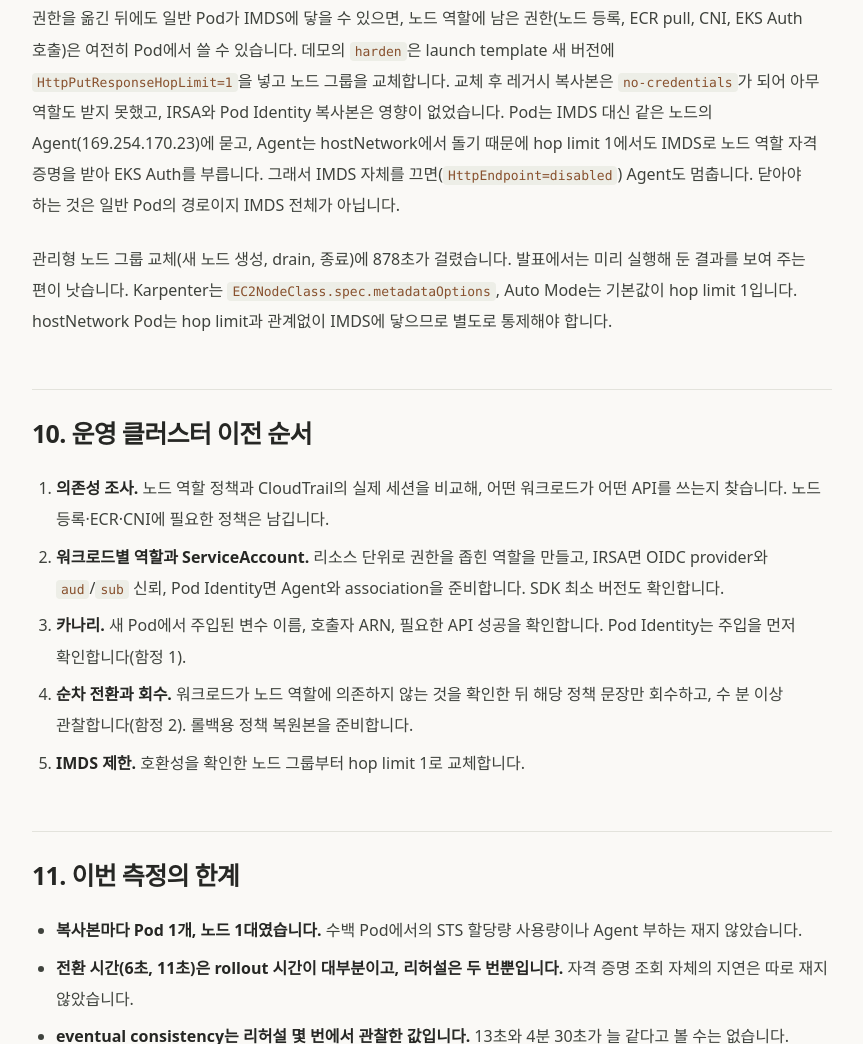
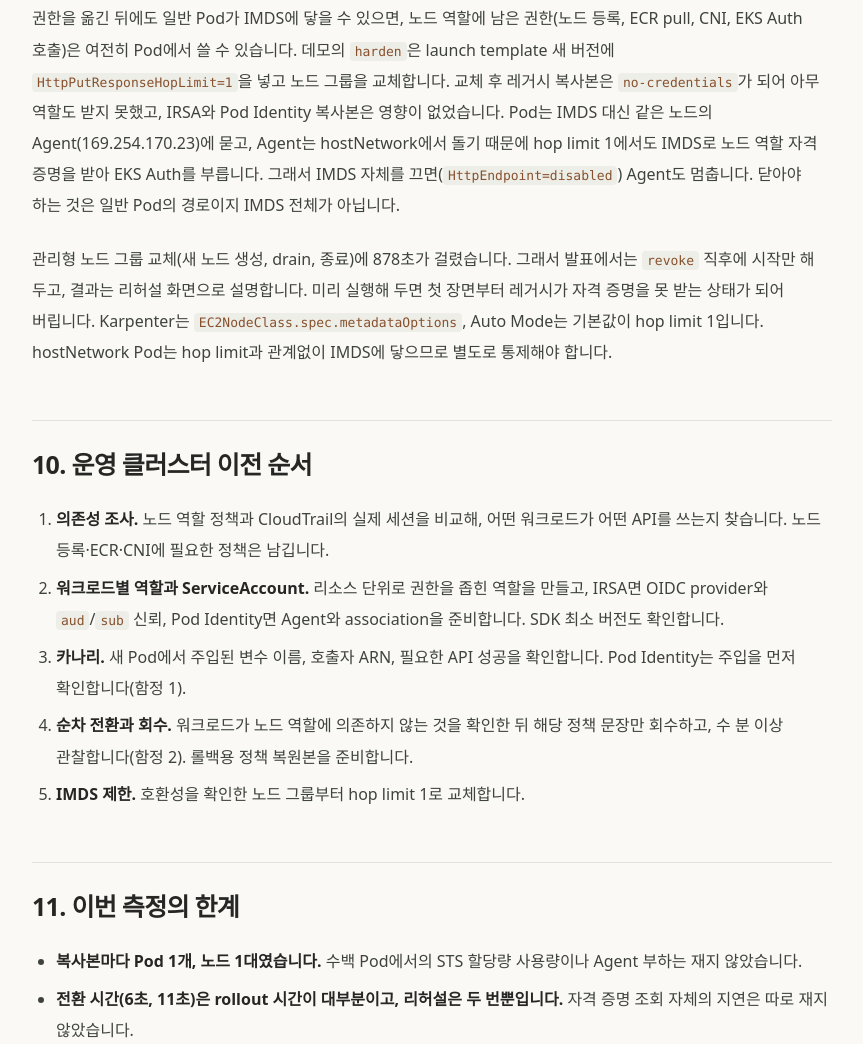
Before and after one commit to Atom-oh/tech-blog, a plain HTML site: page eks-workload-identity-migration/index.html in a window 1280 px wide. Shown: the part 8311-9355 px from the top of the page, without its empty margins (208-1071 px from the left). Drawn offline with Linux system fonts and the light colour scheme.

Commit message:
fix(eks-workload-identity): harden은 revoke 직후 시작하도록 설명 수정
Co-Authored-By: Claude Opus 5.5 <noreply@anthropic.com>

```diff
--- a/eks-workload-identity-migration/index.html
+++ b/eks-workload-identity-migration/index.html
@@ -213,7 +213,7 @@ orders-podid    Pod Identity   wid-d1124-podid                allowed   04:12:58
 <h2 id="harden">9. 마지막 단계: IMDS 경로 닫기</h2>
 
 <p>권한을 옮긴 뒤에도 일반 Pod가 IMDS에 닿을 수 있으면, 노드 역할에 남은 권한(노드 등록, ECR pull, CNI, EKS Auth 호출)은 여전히 Pod에서 쓸 수 있습니다. 데모의 <code>harden</code>은 launch template 새 버전에 <code>HttpPutResponseHopLimit=1</code>을 넣고 노드 그룹을 교체합니다. 교체 후 레거시 복사본은 <code>no-credentials</code>가 되어 아무 역할도 받지 못했고, IRSA와 Pod Identity 복사본은 영향이 없었습니다. Pod는 IMDS 대신 같은 노드의 Agent(169.254.170.23)에 묻고, Agent는 hostNetwork에서 돌기 때문에 hop limit 1에서도 IMDS로 노드 역할 자격 증명을 받아 EKS Auth를 부릅니다. 그래서 IMDS 자체를 끄면(<code>HttpEndpoint=disabled</code>) Agent도 멈춥니다. 닫아야 하는 것은 일반 Pod의 경로이지 IMDS 전체가 아닙니다.</p>
-<p>관리형 노드 그룹 교체(새 노드 생성, drain, 종료)에 878초가 걸렸습니다. 발표에서는 미리 실행해 둔 결과를 보여 주는 편이 낫습니다. Karpenter는 <code>EC2NodeClass.spec.metadataOptions</code>, Auto Mode는 기본값이 hop limit 1입니다. hostNetwork Pod는 hop limit과 관계없이 IMDS에 닿으므로 별도로 통제해야 합니다.</p>
+<p>관리형 노드 그룹 교체(새 노드 생성, drain, 종료)에 878초가 걸렸습니다. 그래서 발표에서는 <code>revoke</code> 직후에 시작만 해 두고, 결과는 리허설 화면으로 설명합니다. 미리 실행해 두면 첫 장면부터 레거시가 자격 증명을 못 받는 상태가 되어 버립니다. Karpenter는 <code>EC2NodeClass.spec.metadataOptions</code>, Auto Mode는 기본값이 hop limit 1입니다. hostNetwork Pod는 hop limit과 관계없이 IMDS에 닿으므로 별도로 통제해야 합니다.</p>
 <h2 id="order">10. 운영 클러스터 이전 순서</h2>
 
 <ol>
```
Also changed, not shown: 1 other file.
